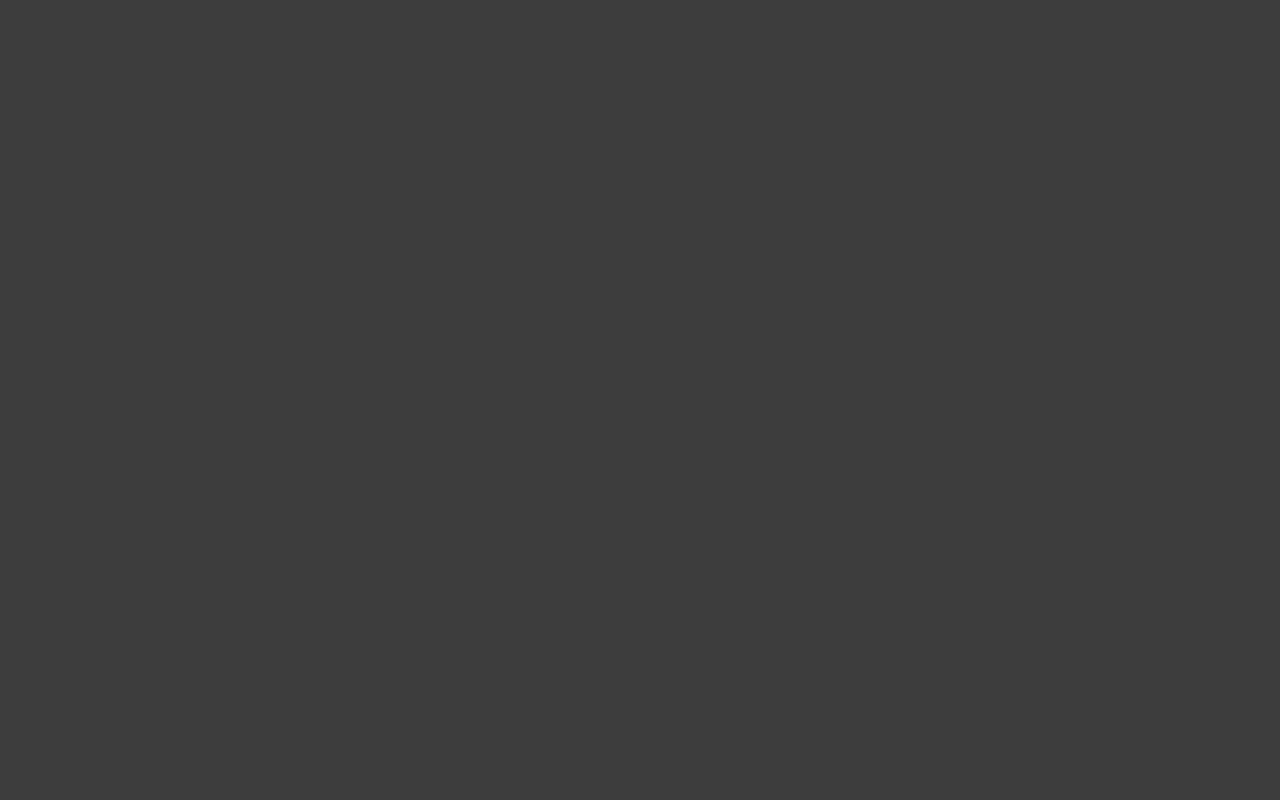
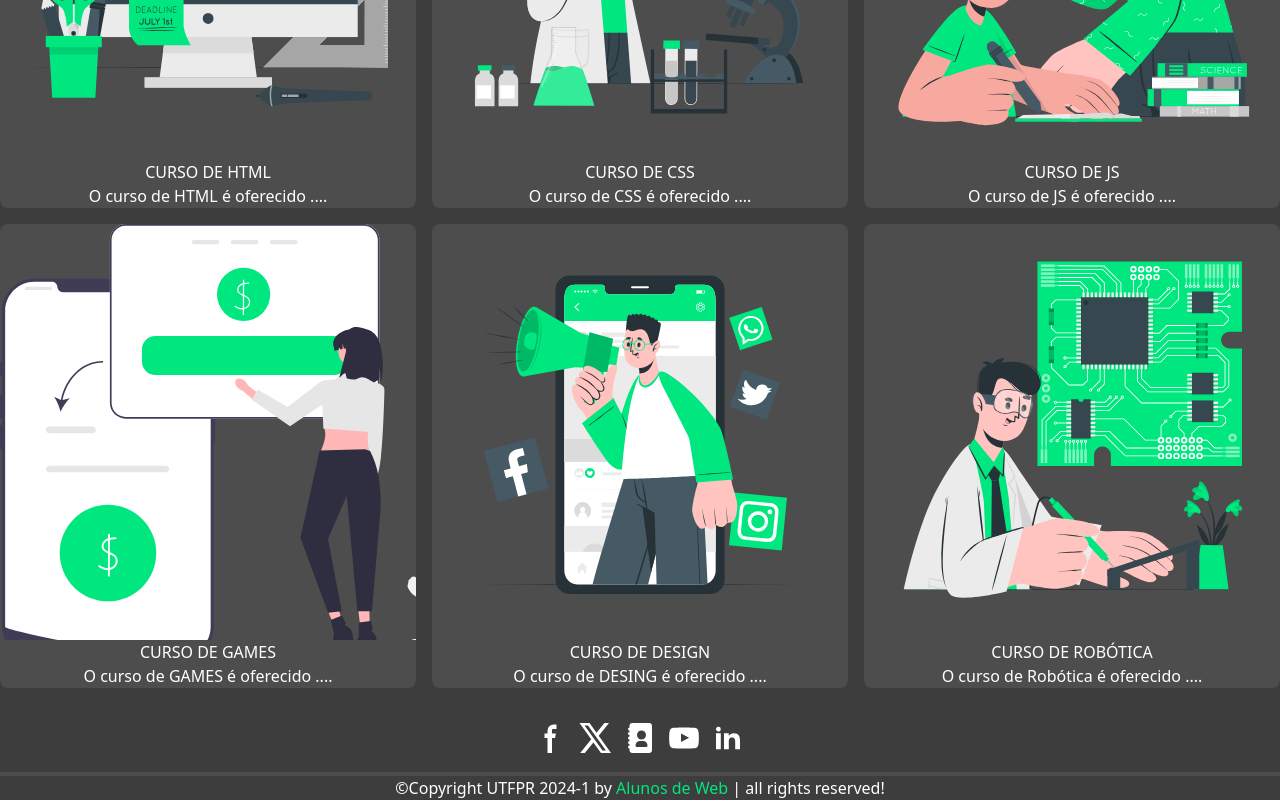
Before and after one commit to kukiFelt/DoProfessor, a Next.js app: page / in a window 1280 px wide. Shown: the part 909-1709 px from the top of the page. Before the commit the page ends 800 px from the top, so only its background shows below. Built offline with nearby package versions, Linux system fonts and the light colour scheme.

Commit message:
feat: course e footer

```diff
--- /dev/null
+++ b/app/components/Course.tsx
@@ -0,0 +1,65 @@
+export default function Course(){
+    return (
+        <div className="mt-8 grid gap-4 md:grid-cols-2 lg:grid-cols-3">
+        <div className="bg-[#4d4d4d] rounded-md lg:rounded-lg">
+          <a href="">
+            <img src="/img/html.svg" alt="" />
+            <div>
+              <h4>CURSO DE HTML</h4>
+              <p>O curso de HTML é oferecido ....</p>
+            </div>
+          </a>
+        </div>
+
+        <div className="bg-[#4d4d4d] rounded-md lg:rounded-lg">
+          <a href="">
+            <img src="/img/css.svg" alt="" />
+            <div>
+              <h4>CURSO DE CSS</h4>
+              <p>O curso de CSS é oferecido ....</p>
+            </div>
+          </a>
+        </div>
+
+        <div className="bg-[#4d4d4d] rounded-md lg:rounded-lg">
+          <a href="">
+            <img src="/img/js.svg" alt="" />
+            <div>
+              <h4>CURSO DE JS</h4>
+              <p>O curso de JS é oferecido ....</p>
+            </div>
+          </a>
+        </div>
+
+        <div className="bg-[#4d4d4d] rounded-md lg:rounded-lg">
+          <a href="">
+            <img src="/img/games.svg" alt="" />
+            <div>
+              <h4>CURSO DE GAMES</h4>
+              <p>O curso de GAMES é oferecido ....</p>
+            </div>
+          </a>
+        </div>
+
+        <div className="bg-[#4d4d4d] rounded-md lg:rounded-lg">
+          <a href="">
+            <img src="/img/design.svg" alt="" />
+            <div>
+              <h4>CURSO DE DESIGN</h4>
+              <p>O curso de DESING é oferecido ....</p>
+            </div>
+          </a>
+        </div>
+
+        <div className="bg-[#4d4d4d] rounded-md lg:rounded-lg">
+          <a href="">
+            <img src="/img/robot.svg" alt="" />
+            <div>
+              <h4>CURSO DE ROBÓTICA</h4>
+              <p>O curso de Robótica é oferecido ....</p>
+            </div>
+          </a>
+        </div>
+      </div>
+    )
+}
--- /dev/null
+++ b/app/components/Footer.tsx
@@ -0,0 +1,103 @@
+export default function Footer(){
+    return (
+        <div className="mt-8">
+        <div className="flex justify-center">
+          <a className="mr-2" href=""
+            ><svg
+              className="fill-white w-[36px] h-[36px] text-gray-800 dark:text-white"
+              aria-hidden="true"
+              xmlns="http://www.w3.org/2000/svg"
+              width="24"
+              height="24"
+              fill="currentColor"
+              viewBox="0 0 24 24"
+            >
+              <path
+                fill-rule="evenodd"
+                d="M13.135 6H15V3h-1.865a4.147 4.147 0 0 0-4.142 4.142V9H7v3h2v9.938h3V12h2.021l.592-3H12V6.591A.6.6 0 0 1 12.592 6h.543Z"
+                clip-rule="evenodd"
+              />
+            </svg>
+          </a>
+
+          <a className="mr-2" href="">
+            <svg
+              className="fill-white w-[36px] h-[36px] text-gray-800 dark:text-white"
+              aria-hidden="true"
+              xmlns="http://www.w3.org/2000/svg"
+              width="24"
+              height="24"
+              fill="currentColor"
+              viewBox="0 0 24 24"
+            >
+              <path
+                d="M13.795 10.533 20.68 2h-3.073l-5.255 6.517L7.69 2H1l7.806 10.91L1.47 22h3.074l5.705-7.07L15.31 22H22l-8.205-11.467Zm-2.38 2.95L9.97 11.464 4.36 3.627h2.31l4.528 6.317 1.443 2.02 6.018 8.409h-2.31l-4.934-6.89Z"
+              />
+            </svg>
+          </a>
+
+          <a className="mr-2" href=""
+            ><svg
+              className="fill-white w-[36px] h-[36px] text-gray-800 dark:text-white"
+              aria-hidden="true"
+              xmlns="http://www.w3.org/2000/svg"
+              width="24"
+              height="24"
+              fill="currentColor"
+              viewBox="0 0 24 24"
+            >
+              <path
+                fill-rule="evenodd"
+                d="M7 2a2 2 0 0 0-2 2v1a1 1 0 0 0 0 2v1a1 1 0 0 0 0 2v1a1 1 0 1 0 0 2v1a1 1 0 1 0 0 2v1a1 1 0 1 0 0 2v1a2 2 0 0 0 2 2h11a2 2 0 0 0 2-2V4a2 2 0 0 0-2-2H7Zm3 8a3 3 0 1 1 6 0 3 3 0 0 1-6 0Zm-1 7a3 3 0 0 1 3-3h2a3 3 0 0 1 3 3 1 1 0 0 1-1 1h-6a1 1 0 0 1-1-1Z"
+                clip-rule="evenodd"
+              />
+            </svg>
+          </a>
+          <a className="mr-2" href=""
+            ><svg
+              className="fill-white w-[36px] h-[36px] text-gray-800 dark:text-white"
+              aria-hidden="true"
+              xmlns="http://www.w3.org/2000/svg"
+              width="24"
+              height="24"
+              fill="currentColor"
+              viewBox="0 0 24 24"
+            >
+              <path
+                fill-rule="evenodd"
+                d="M21.7 8.037a4.26 4.26 0 0 0-.789-1.964 2.84 2.84 0 0 0-1.984-.839c-2.767-.2-6.926-.2-6.926-.2s-4.157 0-6.928.2a2.836 2.836 0 0 0-1.983.839 4.225 4.225 0 0 0-.79 1.965 30.146 30.146 0 0 0-.2 3.206v1.5a30.12 30.12 0 0 0 .2 3.206c.094.712.364 1.39.784 1.972.604.536 1.38.837 2.187.848 1.583.151 6.731.2 6.731.2s4.161 0 6.928-.2a2.844 2.844 0 0 0 1.985-.84 4.27 4.27 0 0 0 .787-1.965 30.12 30.12 0 0 0 .2-3.206v-1.516a30.672 30.672 0 0 0-.202-3.206Zm-11.692 6.554v-5.62l5.4 2.819-5.4 2.801Z"
+                clip-rule="evenodd"
+              />
+            </svg>
+          </a>
+
+          <a href="">
+            <svg
+              className="fill-white w-[36px] h-[36px] text-gray-800 dark:text-white"
+              aria-hidden="true"
+              xmlns="http://www.w3.org/2000/svg"
+              width="24"
+              height="24"
+              fill="currentColor"
+              viewBox="0 0 24 24"
+            >
+              <path
+                fill-rule="evenodd"
+                d="M12.51 8.796v1.697a3.738 3.738 0 0 1 3.288-1.684c3.455 0 4.202 2.16 4.202 4.97V19.5h-3.2v-5.072c0-1.21-.244-2.766-2.128-2.766-1.827 0-2.139 1.317-2.139 2.676V19.5h-3.19V8.796h3.168ZM7.2 6.106a1.61 1.61 0 0 1-.988 1.483 1.595 1.595 0 0 1-1.743-.348A1.607 1.607 0 0 1 5.6 4.5a1.601 1.601 0 0 1 1.6 1.606Z"
+                clip-rule="evenodd"
+              />
+              <path d="M7.2 8.809H4V19.5h3.2V8.809Z" />
+            </svg>
+          </a>
+        </div>
+
+        <div className="mt-4 border-t-4 border-[#4d4d4d]">
+          <p>
+            ©Copyright UTFPR 2024-1 by
+            <span className="text-[#00e77f]"> Alunos de Web </span> | all rights
+            reserved!
+          </p>
+        </div>
+      </div>
+    )
+}
--- a/app/page.tsx
+++ b/app/page.tsx
@@ -1,11 +1,15 @@
 import Banner from "./components/Banner";
+import Course from "./components/Course";
 import Header from "./components/Header";
+import Footer from "./components/Footer"
 
 export default function Home() {
   return (
     <div>
        <Header/>
        <Banner/>
+       <Course/>
+       <Footer/>
     </div>
   );
 }
```
